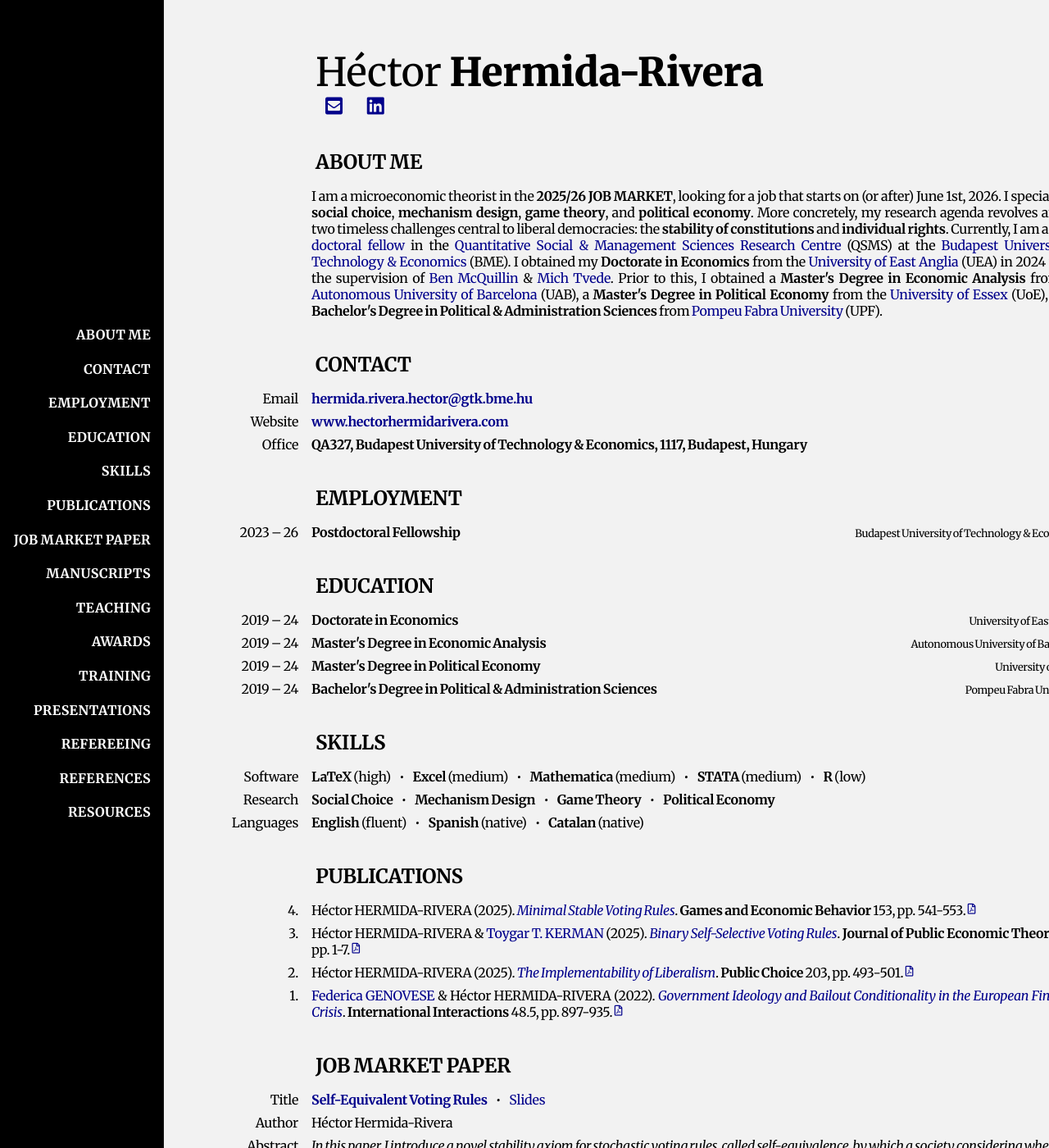
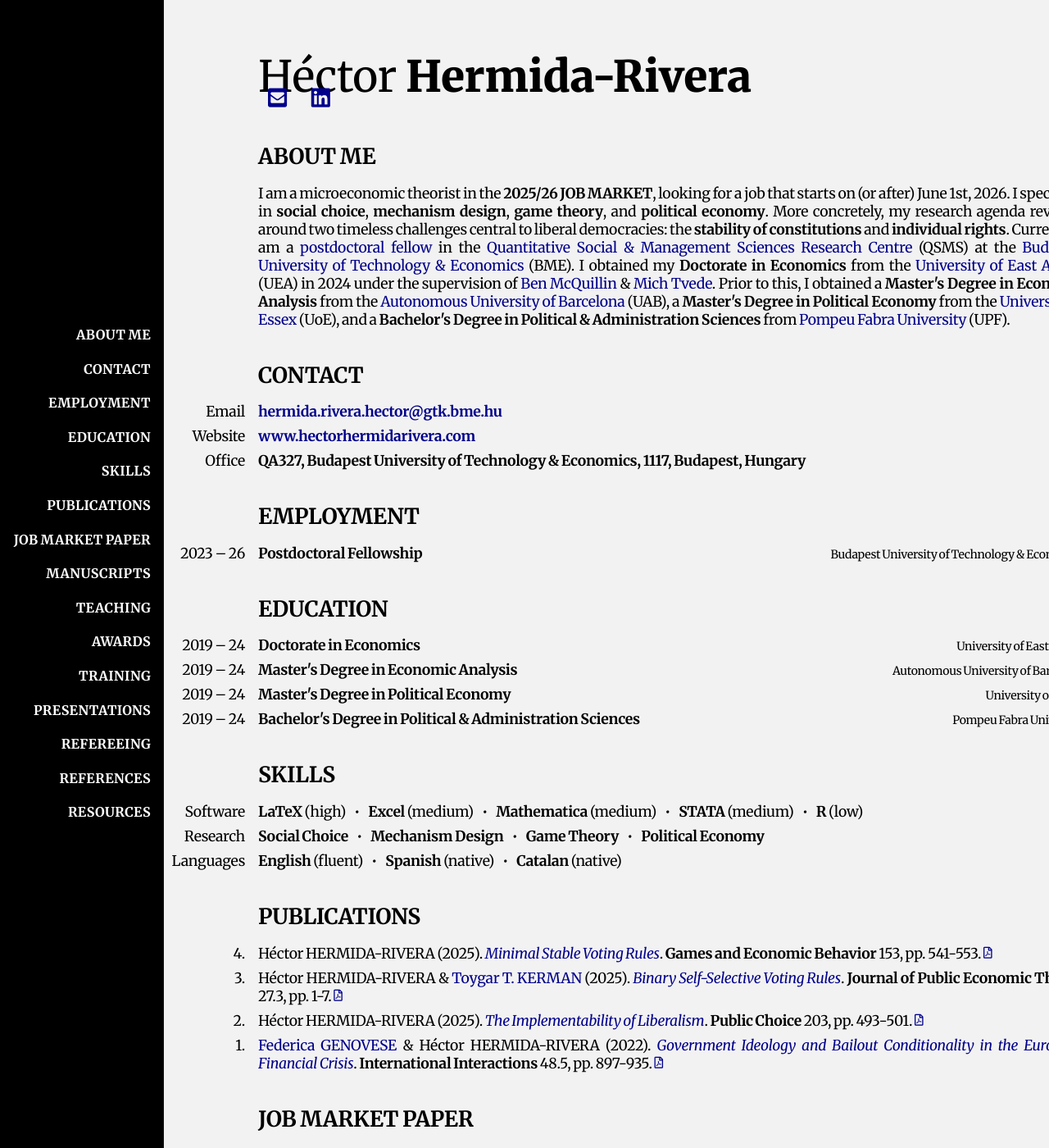
Before and after one commit to HectorHermidaRivera/hectorhermidarivera.github.io, a Jekyll site: the page built from index.md, in a window 1280 px wide and 1400 px high. Shown: the whole window at 82% size. Built offline with Jekyll 4.4.1, drawn with Linux system fonts in a browser that asks for light colours; a style sheet for code colours, icons or effects is not loaded.

Commit message:
Update style.css

```diff
--- a/assets/css/style.css
+++ b/assets/css/style.css
@@ -5,29 +5,16 @@ body {
   background-color: #f2f2f2;
 }
 
-/* Default: up to iPad 11" landscape */
 .content {
-  margin-left: 200px;   /* reserve space for sidebar */
-  margin-right: 0;      /* no extra right margin */
-  padding: 2.5vw;
+  margin-left: 200px;       /* space for the sidebar */
+  /*padding: 5% 5% 5% 2.5%;    */
+  /*padding: clamp(10px, 5%, 100px) clamp(10px, 5%, 100px) clamp(10px, 5%, 100px) clamp(10px, 2.5%, 50px);*/
+  /*max-width: 1300px;        */
+  padding: 2.5vw 5vw 2.5vw 2.5vw;
   box-sizing: border-box;
-}
-
-@media (min-width: 1195px) {
-  body {
-    display: flex;
-    justify-content: flex-start;  /* align content to left + sidebar */
-  }
-
-  .content {
-    max-width: 1194px;  /* fixed text width */
-    padding: 2.5vw;
-    box-sizing: border-box;
-
-    /* proportional margins */
-    margin-left: calc(200px + ((100vw - 200px - 1194px) / 3));
-    margin-right: calc(((100vw - 200px - 1194px) / 3) * 2);
-  }
+  font-size: 1.1em;
+  text-align: justify;
+  background-color: #f2f2f2;
 }
 
 /* Align main name with second column */
@@ -35,7 +22,7 @@ body {
   font-size: 2em;
   font-weight: bold;
   margin-bottom: 0px;
-  padding-left: 191px;
+  padding-left: 121px;
 }
 
 .name-title {
@@ -54,7 +41,7 @@ body {
 .content h5,
 .content h6 {
   margin-left: 0;
-  padding-left: 191px;  /* remove fixed padding */
+  padding-left: 121px;  /* remove fixed padding */
   margin-bottom: 0;
   margin-top: 40px;
   text-transform: uppercase;
@@ -74,7 +61,7 @@ body {
 /* Two-column layout */
 .two-column {
   display: grid;
-  grid-template-columns: 170px auto;
+  grid-template-columns: 105px auto;
   gap: 8px 16px;
   align-items: start;
   margin-top: 0px;
@@ -121,7 +108,7 @@ body {
 
 .two-column-2rows {
   display: grid;
-  grid-template-columns: 170px auto;
+  grid-template-columns: 105px auto;
   gap: 8px 16px;
 }
 
@@ -162,7 +149,7 @@ body {
 /* grid for date + right content */
 .two-column-3rows {
   display: grid;
-  grid-template-columns: 170px 1fr;
+  grid-template-columns: 105px 1fr;
   gap: 8px 16px;
   align-items: start;
 }
@@ -261,8 +248,8 @@ body {
   gap: 10px;
   align-items: center;
   flex-wrap: wrap;
-  margin-left: 193px;
-  margin-top: -10px;
+  margin-left: 123px;
+  margin-top: -30px;
 }
 
 /* Smooth hover enlargement */
@@ -291,21 +278,6 @@ a {
   word-wrap: break-word;
   word-break: break-word;
   hyphens: auto;
-}
-
-/* Make all main content text justified */
-.content,
-.content p,
-.content h1,
-.content h2,
-.content h3,
-.content h4,
-.content h5,
-.content h6,
-.content .two-column .value,
-.content .two-column-2rows .value,
-.content .two-column-3rows .value {
-  text-align: justify;
 }
 
 /* MOBILE FIXED + About Me + Icons */
```
